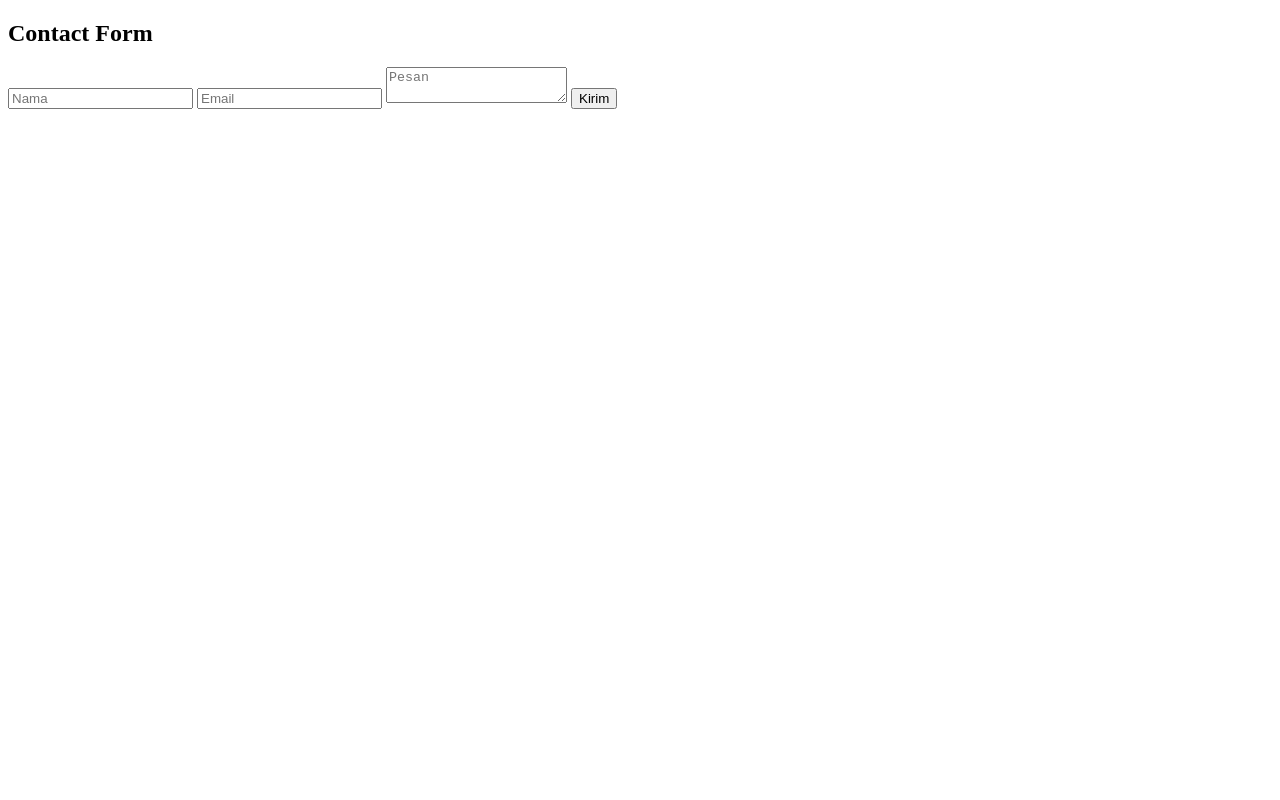
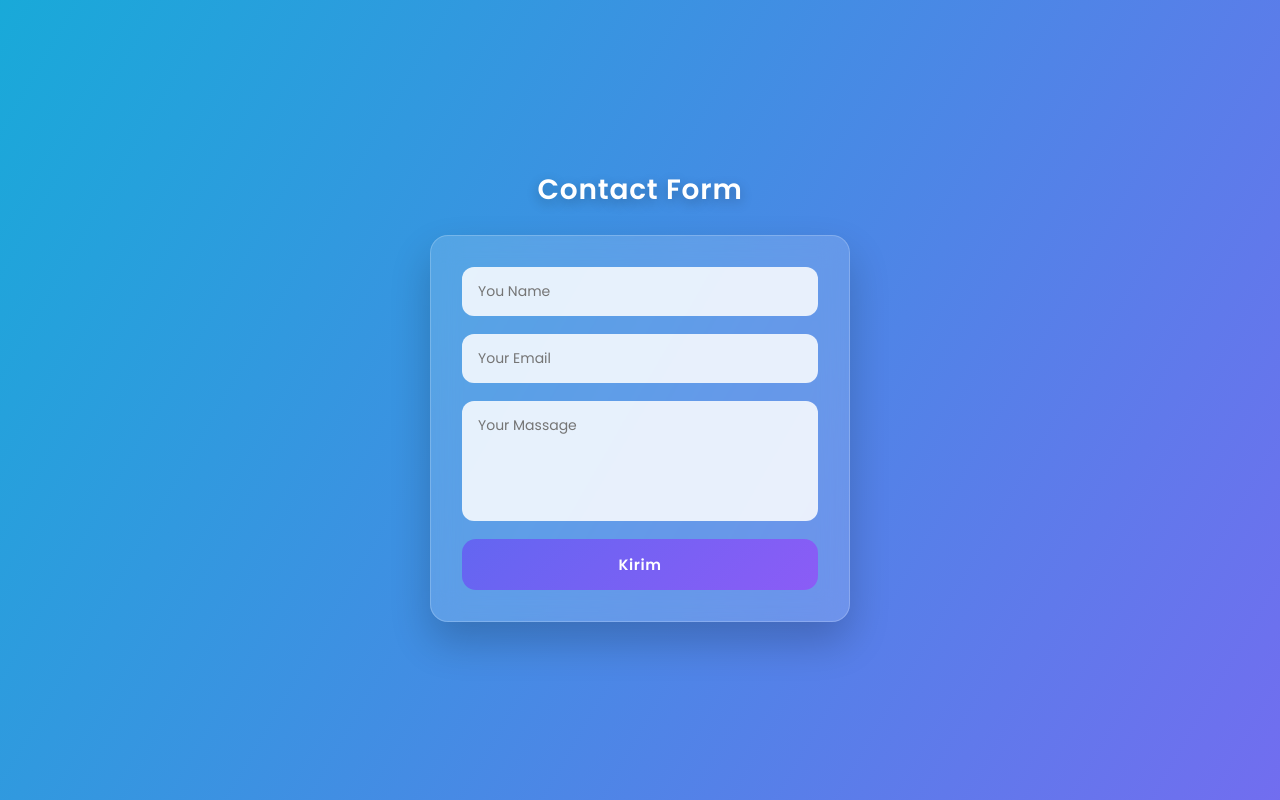
Before and after one commit to F4hri-ass/contact-form-serverless, a website: page index.html in a window 1280 px wide. Drawn offline with Linux system fonts and the light colour scheme.

Commit message:
Update UI: modern gradient, animation, and font

```diff
--- a/index.html
+++ b/index.html
@@ -3,15 +3,17 @@
 <head>
   <meta charset="UTF-8" />
   <title>Contact Form</title>
+  <link href="https://fonts.googleapis.com/css2?family=Poppins:wght@300;400;500;600;700&display=swap" rel="stylesheet">
+  <link rel="stylesheet" href="style.css">
 </head>
 <body>
 
   <h2>Contact Form</h2>
 
   <form id="contactForm">
-    <input type="text" name="name" placeholder="Nama" required />
-    <input type="email" name="email" placeholder="Email" required />
-    <textarea name="message" placeholder="Pesan" required></textarea>
+    <input type="text" name="name" placeholder="You Name" required />
+    <input type="email" name="email" placeholder="Your Email" required />
+    <textarea name="message" placeholder="Your Massage" required></textarea>
     <button type="submit">Kirim</button>
   </form>
 
--- /dev/null
+++ b/style.css
@@ -0,0 +1,176 @@
+/* RESET + FONT */
+* {
+  box-sizing: border-box;
+  font-family: "Poppins", system-ui, -apple-system, BlinkMacSystemFont, sans-serif;
+}
+
+
+/* BACKGROUND GRADIENT ANIMATION */
+body {
+  min-height: 100vh;
+  margin: 0;
+  background: linear-gradient(
+    120deg,
+    #6366f1,
+    #06b6d4,
+    #8b5cf6
+  );
+  background-size: 300% 300%;
+  animation: gradientMove 12s ease infinite;
+
+  display: flex;
+  flex-direction: column;
+  align-items: center;
+  justify-content: center;
+}
+
+@keyframes gradientMove {
+  0% { background-position: 0% 50%; }
+  50% { background-position: 100% 50%; }
+  100% { background-position: 0% 50%; }
+}
+
+/* TITLE */
+h2 {
+  color: #ffffff;
+  margin-bottom: 24px;
+  font-weight: 600;
+  font-size: 28px;
+  letter-spacing: 0.8px;
+  text-shadow: 0 4px 12px rgba(0,0,0,0.25);
+}
+
+/* FORM CARD */
+form {
+  width: 100%;
+  max-width: 420px;
+  padding: 32px;
+  border-radius: 18px;
+
+  background: rgba(255, 255, 255, 0.15);
+  backdrop-filter: blur(14px);
+  -webkit-backdrop-filter: blur(14px);
+
+  box-shadow:
+    0 20px 40px rgba(0,0,0,0.2),
+    inset 0 0 0 1px rgba(255,255,255,0.2);
+
+  display: flex;
+  flex-direction: column;
+  gap: 18px;
+
+  transition: transform 0.4s ease, box-shadow 0.4s ease;
+}
+
+/* FLOAT EFFECT */
+form:hover {
+  transform: translateY(-6px);
+  box-shadow: 0 30px 60px rgba(0,0,0,0.3);
+}
+
+/* INPUT & TEXTAREA */
+input,
+textarea {
+  padding: 14px 16px;
+  border-radius: 12px;
+  border: none;
+  font-size: 14px;
+  font-weight: 400;
+
+  background: rgba(255,255,255,0.85);
+  color: #1f2937;
+
+  transition:
+    transform 0.25s ease,
+    box-shadow 0.25s ease,
+    background 0.25s ease;
+}
+
+/* HOVER EFFECT */
+input:hover,
+textarea:hover {
+  transform: scale(1.02);
+}
+
+/* FOCUS GLOW */
+input:focus,
+textarea:focus {
+  outline: none;
+  background: #ffffff;
+  box-shadow:
+    0 0 0 3px rgba(99,102,241,0.35),
+    0 10px 20px rgba(0,0,0,0.15);
+}
+
+/* TEXTAREA HEIGHT */
+textarea {
+  min-height: 120px;
+  resize: none;
+}
+
+/* BUTTON */
+button {
+  position: relative;
+  overflow: hidden;
+
+  padding: 14px;
+  border-radius: 14px;
+  border: none;
+
+  font-size: 15px;
+  font-weight: 600;
+  letter-spacing: 0.6px;
+
+  color: #ffffff;
+  background: linear-gradient(
+    135deg,
+    #6366f1,
+    #8b5cf6
+  );
+
+  cursor: pointer;
+  transition:
+    transform 0.25s ease,
+    box-shadow 0.25s ease;
+}
+
+/* BUTTON HOVER */
+button:hover {
+  transform: translateY(-2px);
+  box-shadow: 0 14px 30px rgba(0,0,0,0.35);
+}
+
+/* BUTTON CLICK */
+button:active {
+  transform: scale(0.97);
+}
+
+/* SHINE EFFECT */
+button::before {
+  content: "";
+  position: absolute;
+  top: 0;
+  left: -100%;
+  width: 100%;
+  height: 100%;
+  background: linear-gradient(
+    120deg,
+    transparent,
+    rgba(255,255,255,0.6),
+    transparent
+  );
+  transition: 0.5s;
+}
+
+button:hover::before {
+  left: 100%;
+}
+
+/* STATUS TEXT */
+#status {
+  margin-top: 18px;
+  font-size: 14px;
+  color: #ffffff;
+  text-align: center;
+  text-shadow: 0 2px 8px rgba(0,0,0,0.3);
+}
```
